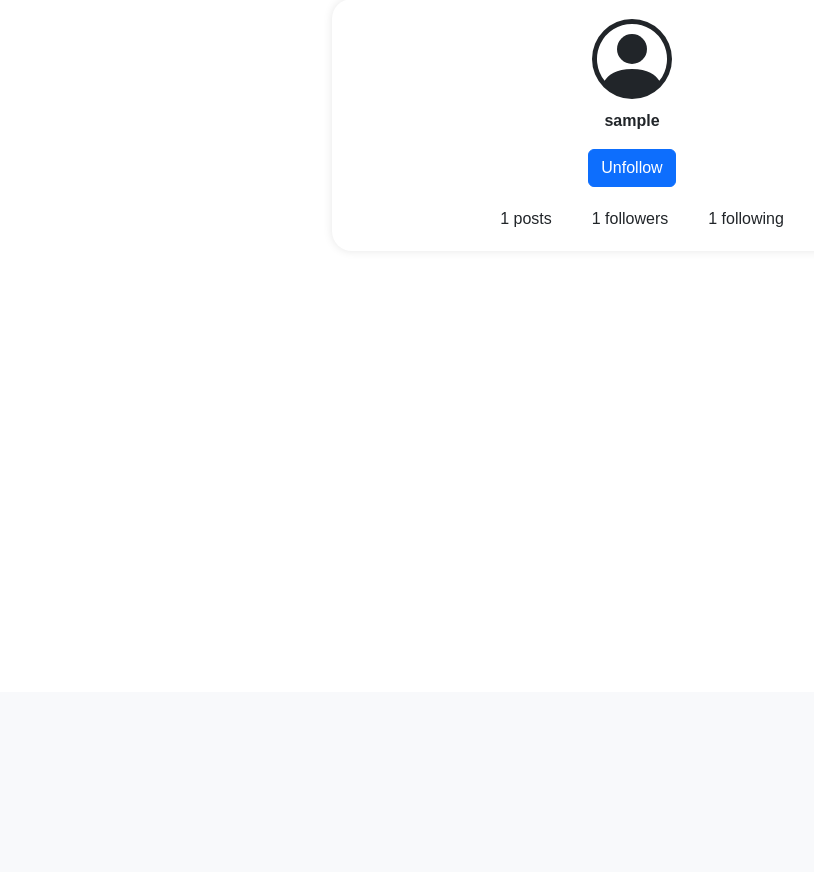
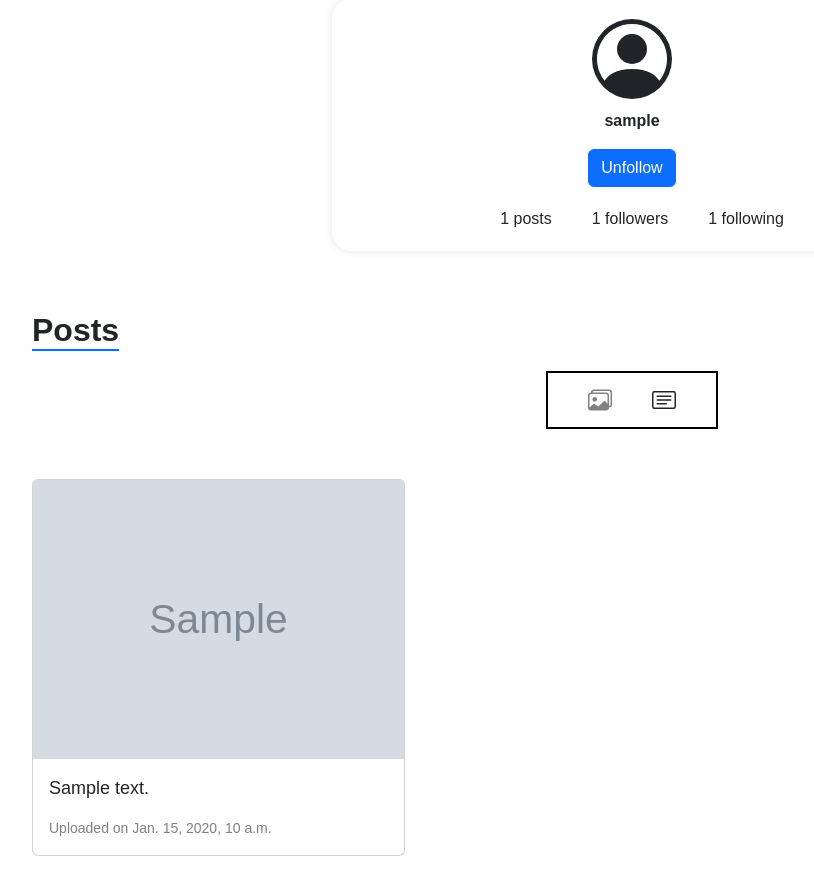
Before and after one commit to RajaShirjeel/Social-Media-App-Django, a Django app: a page that uses my_social_media/templates/base.html in a window 1280 px wide. Shown: the part 108-980 px from the top of the page, without its empty margins (8-822 px from the left). Before the commit the page ends 335 px from the top, so only its background shows below. Run offline with Django 4.2, Linux system fonts and the light colour scheme; a user stored in the database is signed in; tables that the repository leaves empty hold one stand-in row (values such as "Sample post"); grey boxes marked "Sample" are stand-in pictures.

Commit message:
Updated URLs, static file serving, CSS, and HTML templates for base and profile pages.

```diff
--- a/my_social_media/my_social_media/urls.py
+++ b/my_social_media/my_social_media/urls.py
@@ -16,6 +16,8 @@ Including another URLconf
 """
 from django.contrib import admin
 from django.urls import path, include
+from django.conf.urls.static import static
+from django.conf import settings
 
 from . import views
 
@@ -25,3 +27,6 @@ urlpatterns = [
     path('user/', include('users.urls', namespace='user')),
     path('post/', include('posts.urls', namespace='post'))
 ]
+
+if settings.DEBUG:
+    urlpatterns += static(settings.MEDIA_URL, document_root=settings.MEDIA_ROOT)
--- a/my_social_media/posts/urls.py
+++ b/my_social_media/posts/urls.py
@@ -2,7 +2,7 @@ from django.urls import path
 
 from . import views
 
-app_name = 'Post'
+app_name = 'post'
 
 urlpatterns = [
     path('new-post', views.create_post, name='create_post')
--- a/my_social_media/static/css/style.css
+++ b/my_social_media/static/css/style.css
@@ -288,6 +288,89 @@
     margin: 20px 20px;
 }
 
+.post-container{
+    font-family: 'Poppins', sans-serif;
+
+}
+
+.user-posts{
+    display: grid;
+    margin-left: 40px;
+    margin-right: 40px;
+    grid-template-columns: repeat(3, 1fr);
+    gap: 40px
+
+}
+
+.user-post-heading{
+    font-weight: bold;
+    margin-top: 60px;
+    margin-left: 40px;
+    border-bottom: 2px solid #0d6efd;
+    display: inline-block;
+    margin-bottom: 20px;
+}
+
+.user-post-text{
+    font-size: 18px;
+}
+
+.post-date{
+    color: grey;
+    font-size: 14px;
+}
+
+.post-icon-wrapper{
+    display: flex;
+    justify-content: center;
+}
+
+.user-post-icons{
+    display: flex;
+    justify-content: center;
+    gap: 40px;
+    margin-bottom: 50px;
+    border: 2px solid black;
+    padding: 15px 40px;
+}
+
+.bi-images{
+    cursor: pointer;
+}
+
+.bi-card-text{
+    cursor: pointer;
+}
+
+.bi-images,
+.bi-card-text:hover{
+    color: grey;
+}
+
+
+@media (max-width: 576px){
+    .user-posts{
+        grid-template-columns: repeat(2, 1fr);
+    }
+
+    .user-post-text{
+        font-size: 16px;
+    }
+
+    .post-date{
+        font-size: 8px;
+    }
+
+    .bi-images,
+    .bi-card-text{
+        height: 18px;
+        width: 18px;
+    }
+
+    .user-post-icons{
+        padding: 10px 30px;
+    }
+}
 
 /* Post Form */
 
--- a/my_social_media/templates/base.html
+++ b/my_social_media/templates/base.html
@@ -89,7 +89,7 @@
                     </svg>
                 </a>
 
-                <a class="header-icon-a" href="#">
+                <a class="header-icon-a" href="{% url 'post:create_post' %}">
                     <svg xmlns="http://www.w3.org/2000/svg" width="22" height="22" fill="currentColor" class="bi bi-plus-circle" viewBox="0 0 16 16">
                         <path d="M8 15A7 7 0 1 1 8 1a7 7 0 0 1 0 14m0 1A8 8 0 1 0 8 0a8 8 0 0 0 0 16"/>
                         <path d="M8 4a.5.5 0 0 1 .5.5v3h3a.5.5 0 0 1 0 1h-3v3a.5.5 0 0 1-1 0v-3h-3a.5.5 0 0 1 0-1h3v-3A.5.5 0 0 1 8 4"/>
--- a/my_social_media/users/templates/users/profile.html
+++ b/my_social_media/users/templates/users/profile.html
@@ -28,4 +28,36 @@
     </div>
 </div>
 
+<div class="post-container">
+    <h2 class="user-post-heading">Posts</h2>
+    <div class="post-icon-wrapper">
+        <div class="user-post-icons">
+            <svg xmlns="http://www.w3.org/2000/svg" width="24" height="24" fill="currentColor" class="bi bi-images post-filter" viewBox="0 0 16 16">
+                <path d="M4.502 9a1.5 1.5 0 1 0 0-3 1.5 1.5 0 0 0 0 3"/>
+                <path d="M14.002 13a2 2 0 0 1-2 2h-10a2 2 0 0 1-2-2V5A2 2 0 0 1 2 3a2 2 0 0 1 2-2h10a2 2 0 0 1 2 2v8a2 2 0 0 1-1.998 2M14 2H4a1 1 0 0 0-1 1h9.002a2 2 0 0 1 2 2v7A1 1 0 0 0 15 11V3a1 1 0 0 0-1-1M2.002 4a1 1 0 0 0-1 1v8l2.646-2.354a.5.5 0 0 1 .63-.062l2.66 1.773 3.71-3.71a.5.5 0 0 1 .577-.094l1.777 1.947V5a1 1 0 0 0-1-1z"/>
+              </svg>
+
+            <svg xmlns="http://www.w3.org/2000/svg" width="24" height="24" fill="currentColor" class="bi bi-card-text post-filter" viewBox="0 0 16 16">
+                <path d="M14.5 3a.5.5 0 0 1 .5.5v9a.5.5 0 0 1-.5.5h-13a.5.5 0 0 1-.5-.5v-9a.5.5 0 0 1 .5-.5zm-13-1A1.5 1.5 0 0 0 0 3.5v9A1.5 1.5 0 0 0 1.5 14h13a1.5 1.5 0 0 0 1.5-1.5v-9A1.5 1.5 0 0 0 14.5 2z"/>
+                <path d="M3 5.5a.5.5 0 0 1 .5-.5h9a.5.5 0 0 1 0 1h-9a.5.5 0 0 1-.5-.5M3 8a.5.5 0 0 1 .5-.5h9a.5.5 0 0 1 0 1h-9A.5.5 0 0 1 3 8m0 2.5a.5.5 0 0 1 .5-.5h6a.5.5 0 0 1 0 1h-6a.5.5 0 0 1-.5-.5"/>
+            </svg>
+        </div>
+    </div>
+
+    <div class="user-posts">
+        {% for post in user.posts.all %}
+            {% if post.image %}
+            <div class="card mb-3 post-card {% if post.image %}post-image{% else %}post-text {% endif %}">
+                <img src="{{post.image.url}}" class="card-img-top" alt="{{post.text}}">
+                <div class="card-body">
+                <p class="user-post-text">{{post.text}}</p>
+                <p class="card-text post-date">Uploaded on {{post.created_at}}</p>
+                </div>
+            </div>
+            {% endif %}
+        {% endfor %}
+    </div>
+
+</div>
+
 {% endblock %}
```
Also changed, not shown: my_social_media/media/images/post_images/bandicam_2024-06-04_16-59-13-100.jpg (added).
